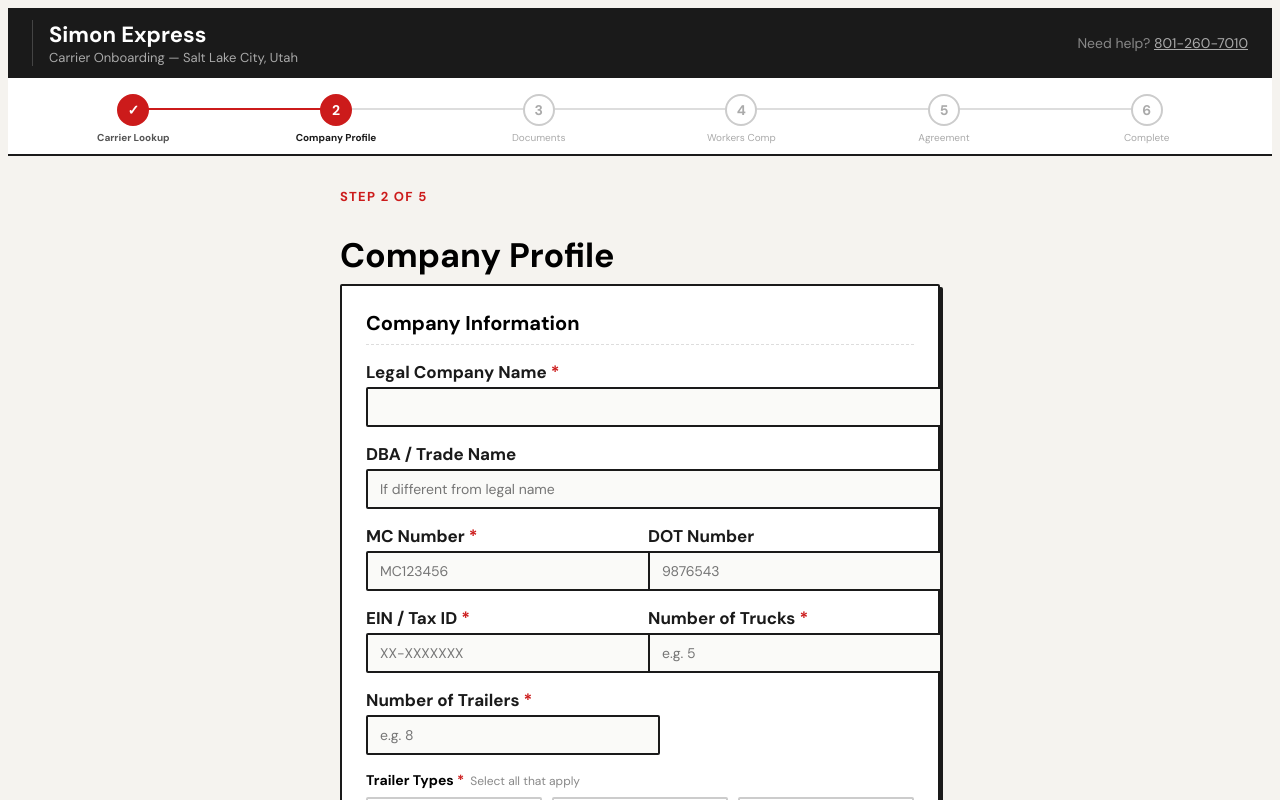
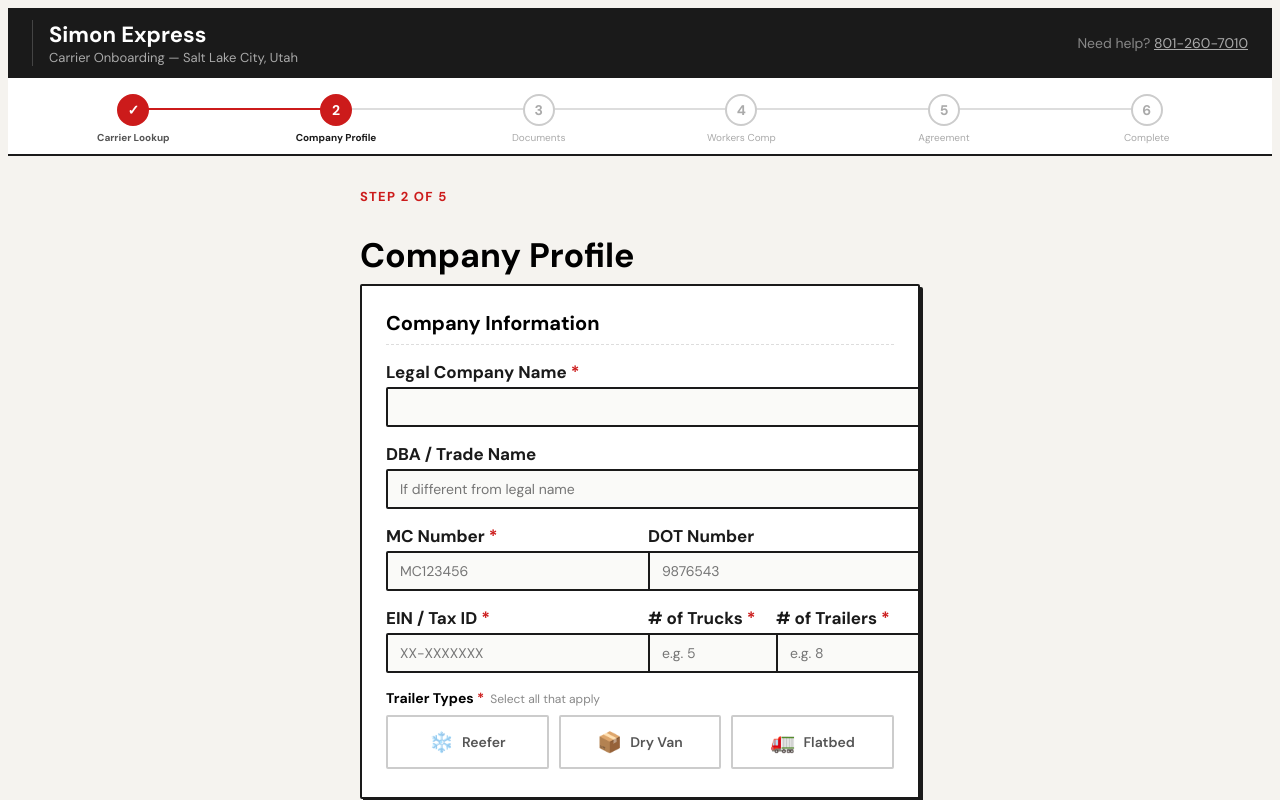
Before and after one commit to jasonfishback/onboarding, a Next.js app: page / in a window 1280 px wide. Both pictures are taken after a click on the button "Skip lookup — enter details manually →". Shown: the top 800 px of the page. Built offline with nearby package versions, Linux system fonts and the light colour scheme.

Commit message:
Fix Step 2 grid layout - pair trucks/trailers side by side, fix right-edge overflow

```diff
--- a/src/components/Step1.tsx
+++ b/src/components/Step1.tsx
@@ -67,7 +67,7 @@
   };
 
   return (
-    <div style={{ maxWidth: 560, margin: "0 auto", padding: "32px 20px" }}>
+    <div style={{ maxWidth: 560, margin: "0 auto", padding: "32px 20px", boxSizing: "border-box" as const, width: "100%" }}>
       <div
         style={{
           fontFamily: "DM Sans",
--- a/src/components/Step2.tsx
+++ b/src/components/Step2.tsx
@@ -161,7 +161,7 @@
   };
 
   return (
-    <div style={{ maxWidth: 600, margin: "0 auto", padding: "32px 20px" }}>
+    <div style={{ maxWidth: 600, margin: "0 auto", padding: "32px 20px", boxSizing: "border-box", width: "100%" }}>
       <div
         style={{
           fontFamily: "DM Sans",
@@ -201,7 +201,7 @@
       )}
 
       {/* Company Info */}
-      <Box style={{ padding: 24, marginBottom: 16 }}>
+      <Box style={{ padding: 24, marginBottom: 16, overflow: "hidden" }}>
         <div
           style={{
             fontFamily: "DM Sans",
@@ -224,8 +224,10 @@
           <SketchInput label="MC Number" value={form.mc} onChange={set("mc")} placeholder="MC123456" required />
           <SketchInput label="DOT Number" value={form.dot} onChange={set("dot")} placeholder="9876543" />
           <SketchInput label="EIN / Tax ID" value={form.ein} onChange={set("ein")} placeholder="XX-XXXXXXX" required />
-          <SketchInput label="Number of Trucks" value={form.truckCount} onChange={set("truckCount")} placeholder="e.g. 5" required />
-          <SketchInput label="Number of Trailers" value={form.trailerCount} onChange={set("trailerCount")} placeholder="e.g. 8" required />
+          <div style={{ display: "grid", gridTemplateColumns: "1fr 1fr", gap: "0 10px" }}>
+            <SketchInput label="# of Trucks" value={form.truckCount} onChange={set("truckCount")} placeholder="e.g. 5" required />
+            <SketchInput label="# of Trailers" value={form.trailerCount} onChange={set("trailerCount")} placeholder="e.g. 8" required />
+          </div>
         </div>
 
         <div style={{ marginBottom: 4 }}>
--- a/src/components/Step3.tsx
+++ b/src/components/Step3.tsx
@@ -160,7 +160,7 @@
   const coiComplete = uploads["ins"] || emailSent;
 
   return (
-    <div style={{ maxWidth: 600, margin: "0 auto", padding: "32px 20px" }}>
+    <div style={{ maxWidth: 600, margin: "0 auto", padding: "32px 20px", boxSizing: "border-box" as const, width: "100%" }}>
       <div style={{ fontFamily: "DM Sans", fontSize: 13, fontWeight: 700, color: RED, textTransform: "uppercase", letterSpacing: ".1em", marginBottom: 6 }}>
         Step 3 of 5
       </div>
--- a/src/components/Step4.tsx
+++ b/src/components/Step4.tsx
@@ -56,7 +56,7 @@
   const canContinue = hasWC ? !!wcUpload : exemptSigned && !!typeSig;
 
   return (
-    <div style={{ maxWidth: 600, margin: "0 auto", padding: "32px 20px" }}>
+    <div style={{ maxWidth: 600, margin: "0 auto", padding: "32px 20px", boxSizing: "border-box" as const, width: "100%" }}>
       <div style={{ fontFamily: "DM Sans", fontSize: 13, fontWeight: 700, color: RED, textTransform: "uppercase", letterSpacing: ".1em", marginBottom: 6 }}>
         Step 4 of 5
       </div>
--- a/src/components/Step5.tsx
+++ b/src/components/Step5.tsx
@@ -61,7 +61,7 @@
   const today = new Date().toLocaleDateString();
 
   return (
-    <div style={{ maxWidth: 700, margin: "0 auto", padding: "32px 20px" }}>
+    <div style={{ maxWidth: 700, margin: "0 auto", padding: "32px 20px", boxSizing: "border-box" as const, width: "100%" }}>
       <div style={{ fontFamily: "DM Sans", fontSize: 13, fontWeight: 700, color: RED, textTransform: "uppercase", letterSpacing: ".1em", marginBottom: 6 }}>
         Step 5 of 5
       </div>
```
